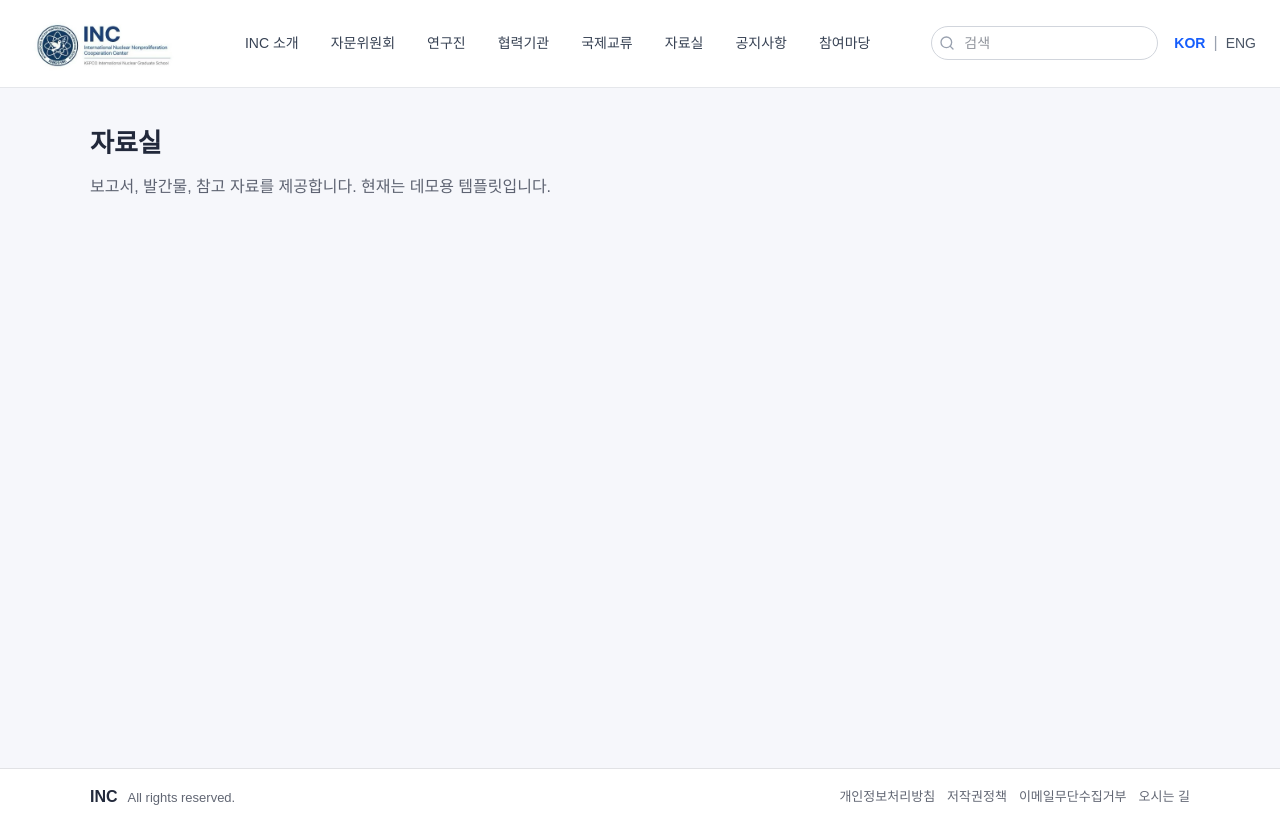
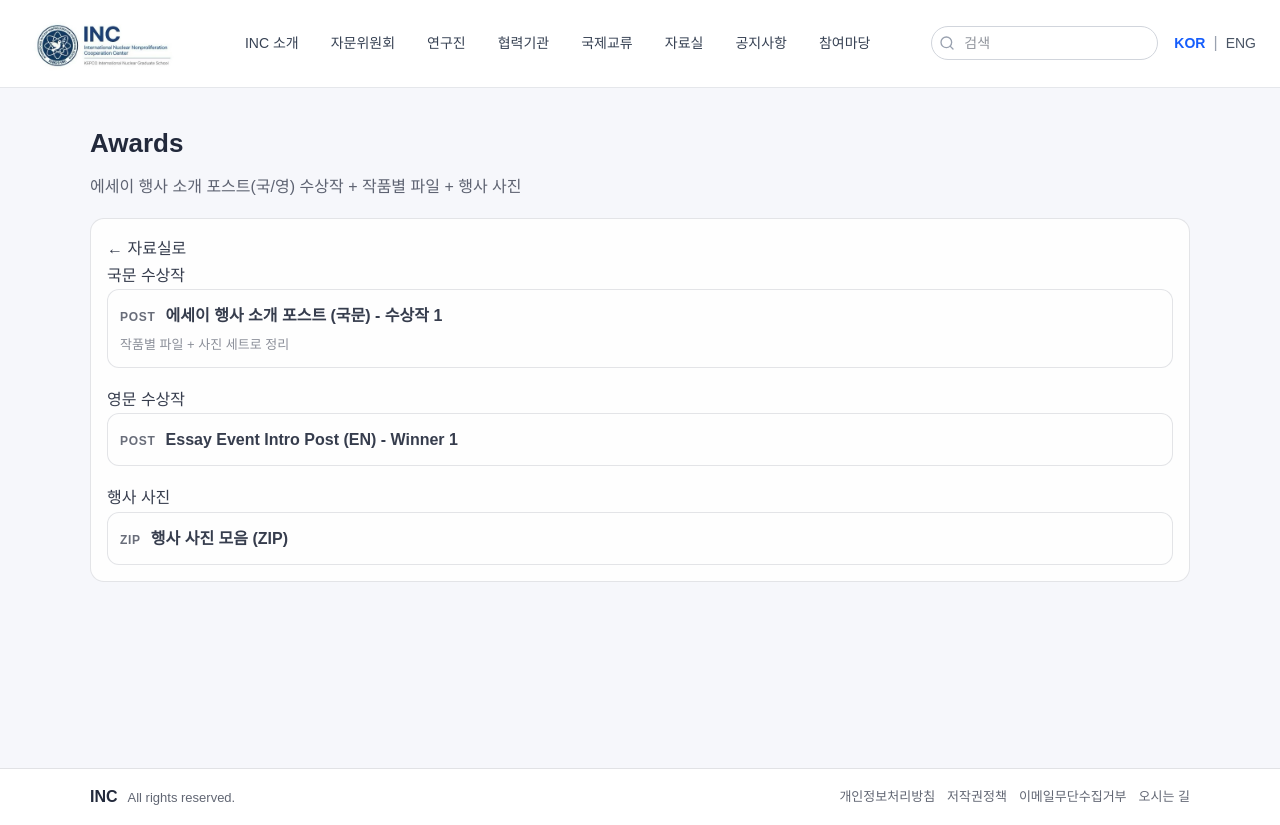
Before and after one commit to B-Dandelion/INC_Website, a Next.js app: page /resources/awards in a window 1280 px wide. Built offline with nearby package versions, Linux system fonts and the light colour scheme.

Commit message:
7차 : 자료실 상세 페이지화

```diff
--- a/app/resources/awards/page.tsx
+++ b/app/resources/awards/page.tsx
@@ -1,10 +1,28 @@
+import Link from "next/link";
 import PageShell from "@/components/PageShell";
+import ResourceList from "@/components/resources/ResourceList";
+import { resourcesData } from "@/lib/resourcesData";
 
-export default function ResourcesPage() {
+export default function AwardsPage() {
+  const { essayKr, essayEn, photos } = resourcesData.awards;
+
   return (
     <PageShell
-      title="자료실"
-      description="보고서, 발간물, 참고 자료를 제공합니다. 현재는 데모용 템플릿입니다."
-    />
+      title="Awards"
+      description="에세이 행사 소개 포스트(국/영) 수상작 + 작품별 파일 + 행사 사진"
+    >
+      <p>
+        <Link href="/resources">← 자료실로</Link>
+      </p>
+
+      <h3>국문 수상작</h3>
+      <ResourceList items={essayKr} />
+
+      <h3 style={{ marginTop: 18 }}>영문 수상작</h3>
+      <ResourceList items={essayEn} />
+
+      <h3 style={{ marginTop: 18 }}>행사 사진</h3>
+      <ResourceList items={photos} />
+    </PageShell>
   );
 }
--- a/app/resources/events/page.tsx
+++ b/app/resources/events/page.tsx
@@ -1,10 +1,19 @@
+import Link from "next/link";
 import PageShell from "@/components/PageShell";
+import ResourceList from "@/components/resources/ResourceList";
+import { resourcesData } from "@/lib/resourcesData";
 
-export default function ResourcesPage() {
+export default function EventsPage() {
   return (
     <PageShell
-      title="자료실"
-      description="보고서, 발간물, 참고 자료를 제공합니다. 현재는 데모용 템플릿입니다."
-    />
+      title="Other Events"
+      description="기타 행사 자료 모음"
+    >
+      <p>
+        <Link href="/resources">← 자료실로</Link>
+      </p>
+
+      <ResourceList items={resourcesData.events} />
+    </PageShell>
   );
 }
--- a/app/resources/meetings/page.tsx
+++ b/app/resources/meetings/page.tsx
@@ -1,10 +1,28 @@
+import Link from "next/link";
 import PageShell from "@/components/PageShell";
+import ResourceList from "@/components/resources/ResourceList";
+import { resourcesData } from "@/lib/resourcesData";
 
-export default function ResourcesPage() {
+export default function MeetingsPage() {
+  const { intro, slides, photos } = resourcesData.meetings;
+
   return (
     <PageShell
-      title="자료실"
-      description="보고서, 발간물, 참고 자료를 제공합니다. 현재는 데모용 템플릿입니다."
-    />
+      title="Dalgaebi Meetings"
+      description="달개비 회의 자료: 행사 소개문 / 발표 자료 / 사진"
+    >
+      <p>
+        <Link href="/resources">← 자료실로</Link>
+      </p>
+
+      <h3>행사 소개문</h3>
+      <ResourceList items={intro} />
+
+      <h3 style={{ marginTop: 18 }}>발표 자료</h3>
+      <ResourceList items={slides} />
+
+      <h3 style={{ marginTop: 18 }}>사진</h3>
+      <ResourceList items={photos} />
+    </PageShell>
   );
 }
--- a/app/resources/page.tsx
+++ b/app/resources/page.tsx
@@ -1,10 +1,34 @@
+import Link from "next/link";
 import PageShell from "@/components/PageShell";
+import styles from "./resources.module.css";
+
+const cards = [
+  { href: "/resources/publications", title: "발간물", desc: "ATM / Heartbeat of Atoms" },
+  { href: "/resources/awards", title: "수상작", desc: "에세이 행사 소개 포스트(국/영) + 사진" },
+  { href: "/resources/shortform", title: "숏폼", desc: "숏폼 에세이 자료" },
+  { href: "/resources/reports", title: "보고서", desc: "수신 보고서 PDF 아카이브" },
+  { href: "/resources/meetings", title: "달개비 회의", desc: "소개문 / 발표자료 / 사진" },
+  { href: "/resources/events", title: "기타 행사", desc: "행사별 자료 모음" },
+];
 
 export default function ResourcesPage() {
   return (
     <PageShell
-      title="자료실"
-      description="보고서, 발간물, 참고 자료를 제공합니다. 현재는 데모용 템플릿입니다."
-    />
+      title="Resources"
+      description="웹 업로드 대상 자료를 카테고리별로 정리합니다."
+    >
+      <div className={styles.grid}>
+        {cards.map((c) => (
+          <Link key={c.href} href={c.href} className={styles.card}>
+            <div className={styles.cardTitle}>{c.title}</div>
+            <div className={styles.cardDesc}>{c.desc}</div>
+          </Link>
+        ))}
+      </div>
+
+      <div className={styles.notice}>
+        ⚠️ 이력서/개인 사진은 공개 업로드 전에 반드시 범위(공개/내부)를 확정해야 합니다.
+      </div>
+    </PageShell>
   );
 }
--- a/app/resources/publications/page.tsx
+++ b/app/resources/publications/page.tsx
@@ -1,10 +1,25 @@
+import Link from "next/link";
 import PageShell from "@/components/PageShell";
+import ResourceList from "@/components/resources/ResourceList";
+import { resourcesData } from "@/lib/resourcesData";
 
-export default function ResourcesPage() {
+export default function PublicationsPage() {
+  const { atm, heartbeat } = resourcesData.publications;
+
   return (
     <PageShell
-      title="자료실"
-      description="보고서, 발간물, 참고 자료를 제공합니다. 현재는 데모용 템플릿입니다."
-    />
+      title="Publications"
+      description="ATM, Heartbeat of Atoms 발간 자료 아카이브"
+    >
+      <p>
+        <Link href="/resources">← 자료실로</Link>
+      </p>
+
+      <h3>ATM</h3>
+      <ResourceList items={atm} />
+
+      <h3 style={{ marginTop: 18 }}>Heartbeat of Atoms</h3>
+      <ResourceList items={heartbeat} />
+    </PageShell>
   );
 }
--- a/app/resources/reports/page.tsx
+++ b/app/resources/reports/page.tsx
@@ -1,10 +1,19 @@
+import Link from "next/link";
 import PageShell from "@/components/PageShell";
+import ResourceList from "@/components/resources/ResourceList";
+import { resourcesData } from "@/lib/resourcesData";
 
-export default function ResourcesPage() {
+export default function ReportsPage() {
   return (
     <PageShell
-      title="자료실"
-      description="보고서, 발간물, 참고 자료를 제공합니다. 현재는 데모용 템플릿입니다."
-    />
+      title="Reports"
+      description="지금까지 받은 보고서 PDF"
+    >
+      <p>
+        <Link href="/resources">← 자료실로</Link>
+      </p>
+
+      <ResourceList items={resourcesData.reports} />
+    </PageShell>
   );
 }
--- /dev/null
+++ b/app/resources/resources.module.css
@@ -0,0 +1,42 @@
+.grid {
+  display: grid;
+  grid-template-columns: repeat(2, minmax(0, 1fr));
+  gap: 12px;
+}
+
+@media (max-width: 720px) {
+  .grid { grid-template-columns: 1fr; }
+}
+
+.card {
+  padding: 14px;
+  border-radius: 14px;
+  border: 1px solid var(--border);
+  background: rgba(255,255,255,0.02);
+  text-decoration: none;
+  color: var(--foreground);
+}
+
+.card:hover {
+  background: rgba(255,255,255,0.035);
+}
+
+.cardTitle {
+  font-weight: 900;
+  font-size: 16px;
+}
+
+.cardDesc {
+  margin-top: 6px;
+  color: var(--muted);
+  line-height: 1.6;
+}
+
+.notice {
+  margin-top: 14px;
+  padding: 12px;
+  border-radius: 14px;
+  border: 1px solid var(--border);
+  color: var(--muted);
+  line-height: 1.7;
+}
--- a/app/resources/shortform/page.tsx
+++ b/app/resources/shortform/page.tsx
@@ -1,10 +1,19 @@
+import Link from "next/link";
 import PageShell from "@/components/PageShell";
+import ResourceList from "@/components/resources/ResourceList";
+import { resourcesData } from "@/lib/resourcesData";
 
-export default function ResourcesPage() {
+export default function ShortformPage() {
   return (
     <PageShell
-      title="자료실"
-      description="보고서, 발간물, 참고 자료를 제공합니다. 현재는 데모용 템플릿입니다."
-    />
+      title="Short-form"
+      description="숏폼 에세이 자료 (수상작과 동일한 정리 방식 권장)"
+    >
+      <p>
+        <Link href="/resources">← 자료실로</Link>
+      </p>
+
+      <ResourceList items={resourcesData.shortform} />
+    </PageShell>
   );
 }
--- /dev/null
+++ b/components/resources/ResourceList.module.css
@@ -0,0 +1,58 @@
+.list {
+  list-style: none;
+  padding: 0;
+  margin: 0;
+  display: grid;
+  gap: 10px;
+}
+
+.item {
+  padding: 12px 12px;
+  border-radius: 12px;
+  border: 1px solid var(--border);
+  background: rgba(255,255,255,0.02);
+}
+
+.kind {
+  display: inline-block;
+  font-size: 12px;
+  font-weight: 900;
+  letter-spacing: 0.06em;
+  opacity: 0.75;
+  margin-right: 10px;
+}
+
+.title {
+  color: var(--foreground);
+  text-decoration: none;
+  font-weight: 800;
+}
+
+.title:hover {
+  text-decoration: underline;
+}
+
+.meta {
+  margin-top: 6px;
+  display: flex;
+  gap: 10px;
+  flex-wrap: wrap;
+  color: var(--muted);
+  font-size: 13px;
+  line-height: 1.5;
+}
+
+.date {
+  opacity: 0.9;
+}
+
+.note {
+  opacity: 0.8;
+}
+
+.empty {
+  padding: 12px;
+  border-radius: 12px;
+  border: 1px dashed var(--border);
+  color: var(--muted);
+}
--- /dev/null
+++ b/components/resources/ResourceList.tsx
@@ -0,0 +1,55 @@
+import Link from "next/link";
+import styles from "./ResourceList.module.css";
+import type { ResourceItem } from "@/lib/resourcesData";
+
+function kindLabel(kind: ResourceItem["kind"]) {
+  switch (kind) {
+    case "pdf": return "PDF";
+    case "image": return "IMG";
+    case "post": return "POST";
+    case "slide": return "SLIDE";
+    case "doc": return "DOC";
+    case "zip": return "ZIP";
+    default: return "LINK";
+  }
+}
+
+export default function ResourceList({
+  items,
+  emptyText = "자료 준비중",
+}: {
+  items: ResourceItem[];
+  emptyText?: string;
+}) {
+  if (!items || items.length === 0) {
+    return <div className={styles.empty}>{emptyText}</div>;
+  }
+
+  return (
+    <ul className={styles.list}>
+      {items.map((it) => (
+        <li key={it.id} className={styles.item}>
+          <span className={styles.kind}>{kindLabel(it.kind)}</span>
+
+          {/* 외부 링크/파일 링크가 많을 거라 새 탭 권장 */}
+          {it.href?.startsWith("http") ? (
+            <a className={styles.title} href={it.href} target="_blank" rel="noreferrer">
+              {it.title}
+            </a>
+          ) : (
+            <Link className={styles.title} href={it.href || "#"}>
+              {it.title}
+            </Link>
+          )}
+
+          {(it.date || it.note) && (
+            <div className={styles.meta}>
+              {it.date && <span className={styles.date}>{it.date}</span>}
+              {it.note && <span className={styles.note}>{it.note}</span>}
+            </div>
+          )}
+        </li>
+      ))}
+    </ul>
+  );
+}
--- /dev/null
+++ b/lib/resourcesData.ts
@@ -0,0 +1,103 @@
+// lib/resourcesData.ts
+export type ResourceKind = "pdf" | "image" | "post" | "slide" | "doc" | "zip" | "link";
+
+export type ResourceItem = {
+  id: string;
+  title: string;
+  kind: ResourceKind;
+  href: string;      // 구글드라이브/노션/파일서버 링크 등
+  date?: string;     // "2026-01-08" 같은 형태 추천
+  note?: string;
+};
+
+export const resourcesData = {
+  publications: {
+    atm: [
+      {
+        id: "atm-001",
+        title: "ATM Vol.1 (PDF)",
+        kind: "pdf",
+        href: "#",
+        date: "2026-01-08",
+        note: "발간물 PDF 업로드 예정",
+      },
+    ] satisfies ResourceItem[],
+    heartbeat: [
+      {
+        id: "hb-001",
+        title: "Heartbeat of Atoms No.1 (PDF)",
+        kind: "pdf",
+        href: "#",
+        note: "발간물 PDF 업로드 예정",
+      },
+    ] satisfies ResourceItem[],
+  },
+
+  awards: {
+    essayKr: [
+      {
+        id: "award-kr-001",
+        title: "에세이 행사 소개 포스트 (국문) - 수상작 1",
+        kind: "post",
+        href: "#",
+        note: "작품별 파일 + 사진 세트로 정리",
+      },
+    ] satisfies ResourceItem[],
+    essayEn: [
+      {
+        id: "award-en-001",
+        title: "Essay Event Intro Post (EN) - Winner 1",
+        kind: "post",
+        href: "#",
+      },
+    ] satisfies ResourceItem[],
+    photos: [
+      {
+        id: "award-photo-001",
+        title: "행사 사진 모음 (ZIP)",
+        kind: "zip",
+        href: "#",
+      },
+    ] satisfies ResourceItem[],
+  },
+
+  shortform: [
+    {
+      id: "sf-001",
+      title: "숏폼 에세이 - 작품 1",
+      kind: "post",
+      href: "#",
+      note: "수상작별 파일 구조 동일",
+    },
+  ] satisfies ResourceItem[],
+
+  reports: [
+    {
+      id: "rep-001",
+      title: "외부 보고서 2025-12 (PDF)",
+      kind: "pdf",
+      href: "#",
+    },
+  ] satisfies ResourceItem[],
+
+  meetings: {
+    intro: [
+      { id: "mt-intro-001", title: "달개비 회의 - 행사 소개문", kind: "doc", href: "#" },
+    ] satisfies ResourceItem[],
+    slides: [
+      { id: "mt-slide-001", title: "달개비 회의 - 발표 자료", kind: "slide", href: "#" },
+    ] satisfies ResourceItem[],
+    photos: [
+      { id: "mt-photo-001", title: "달개비 회의 - 사진", kind: "image", href: "#" },
+    ] satisfies ResourceItem[],
+  },
+
+  events: [
+    {
+      id: "ev-001",
+      title: "기타 행사 1 - 자료 묶음",
+      kind: "link",
+      href: "#",
+    },
+  ] satisfies ResourceItem[],
+};
```
